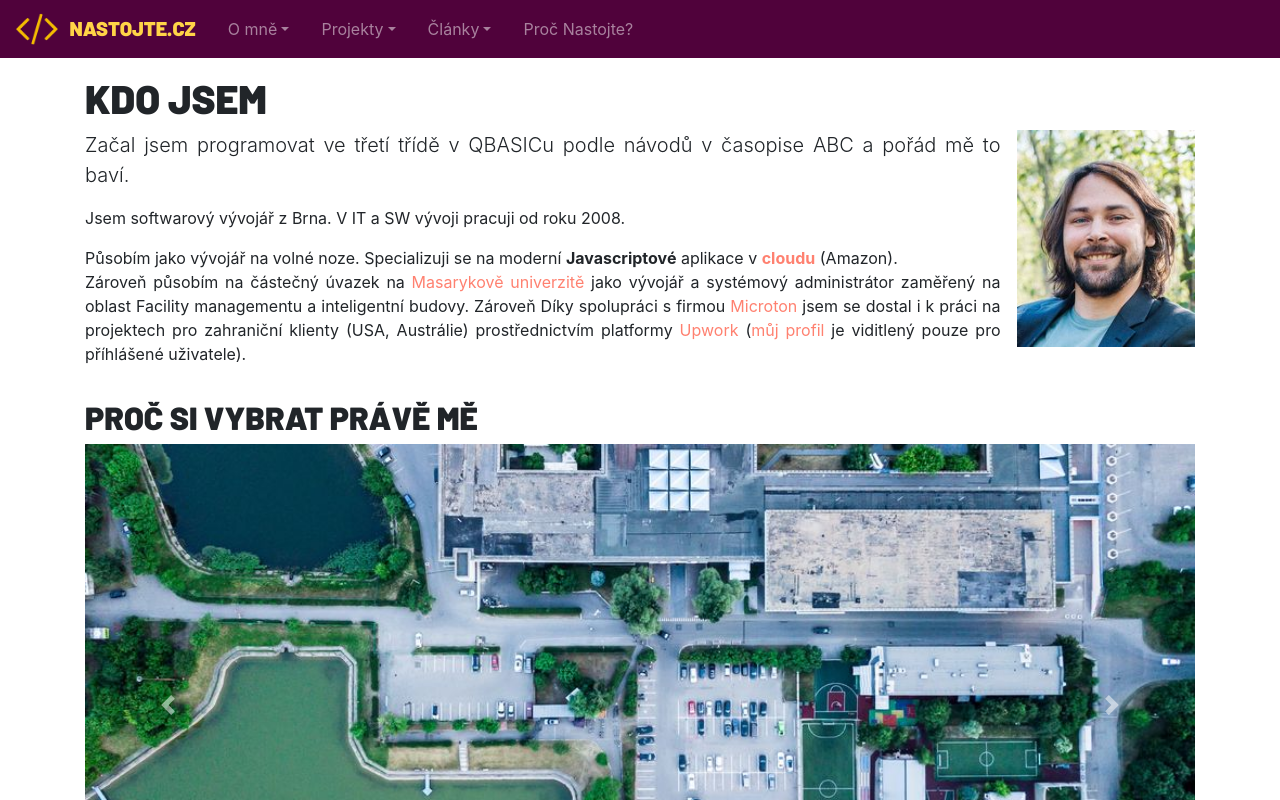
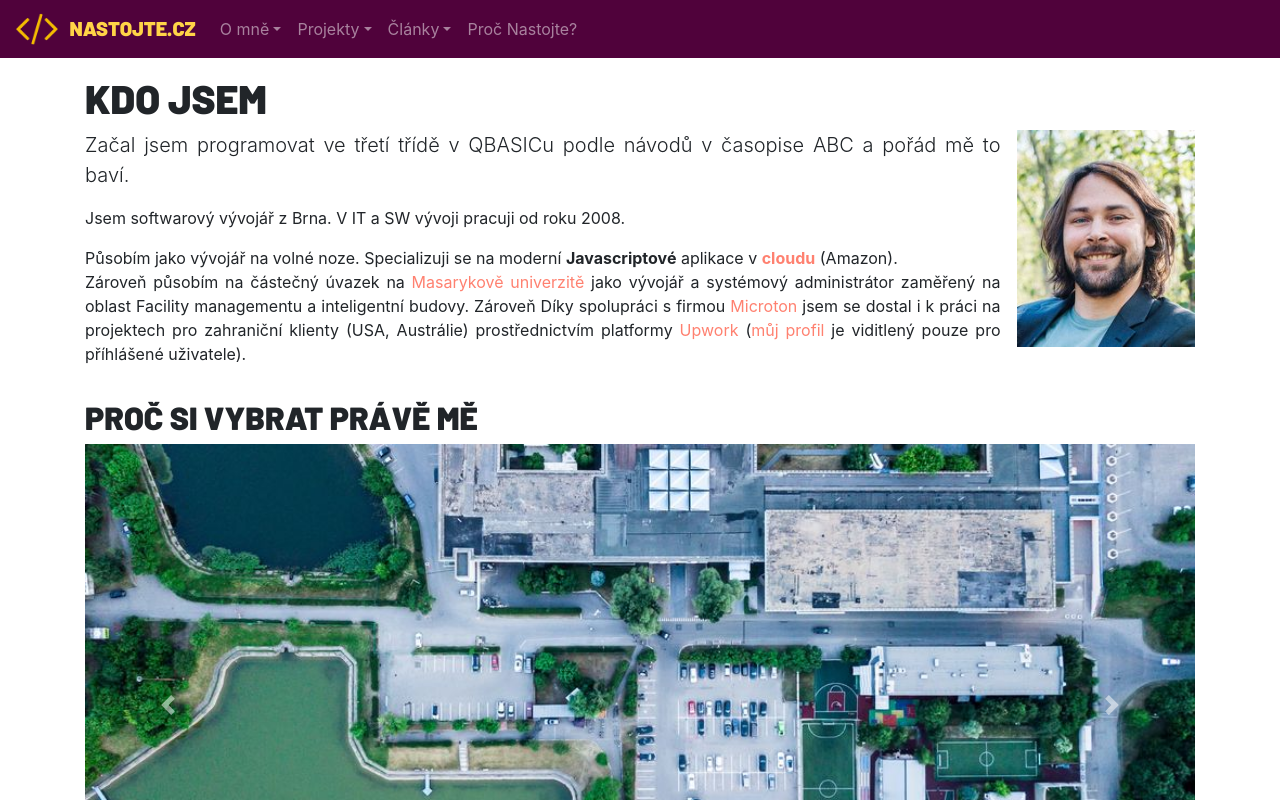
Before and after one commit to oookoook/nastojte-cz, a Vue app: page / in a window 1280 px wide. Shown: the top 800 px of the page. Built offline with nearby package versions, Linux system fonts and the light colour scheme; what vue-resource, vue-timers would draw is missing.

Commit message:
menu rework

```diff
--- a/src/App.vue
+++ b/src/App.vue
@@ -1,105 +1,40 @@
 <template>
   <div id="app">
     <page-menu :title="title" :ico="icon">
-      <li class="nav-item dropdown mx-2">
-        <a
-          class="nav-link dropdown-toggle"
-          href="#"
-          id="navbarAuthorMenuLink"
-          data-toggle="dropdown"
-          aria-haspopup="true"
-          aria-expanded="false"
-        >O mně</a>
-        <div class="dropdown-menu" aria-labelledby="navbarAuthorMenuLink">
-          <router-link class="dropdown-item" to="/"><b>Kdo jsem</b></router-link>
-          <router-link class="dropdown-item" to="/#why"><b>Výhody</b> • Proč si vybrat mě</router-link>
-          <router-link class="dropdown-item" to="/#what"><b>Služby</b> • Co nabízím</router-link>
-          <router-link class="dropdown-item" to="/#tools"><b>Schopnosti</b> • Co umím</router-link>
-          <router-link class="dropdown-item" to="/#contact"><b>Kontakt</b> • Jak mě oslovit</router-link>
-          <router-link class="dropdown-item" to="/#pricing"><b>Ceník</b> • Co za to</router-link>
-          <router-link class="dropdown-item" to="/#refs"><b>Reference</b> • Co už mám za sebou</router-link>
-        </div>
-      </li>
-      <li class="nav-item dropdown mx-2">
-        <a
-          class="nav-link dropdown-toggle"
-          href="#"
-          id="navbarAppsLink"
-          data-toggle="dropdown"
-          aria-haspopup="true"
-          aria-expanded="false"
-        >Projekty</a>
-        <div class="dropdown-menu" aria-labelledby="navbarAppsLink">
-          <a
-            class="dropdown-item"
-            href="https://schranky.nastojte.cz"
-            target="blank"
-          >Mapa poštovních schránek</a>
-          <a
-            class="dropdown-item"
-            href="https://spidertraits.sci.muni.cz"
-            target="blank"
-          >World Spider Trait Database</a>
-        </div>
-      </li>
-      <li class="nav-item dropdown mx-2">
-        <a
-          class="nav-link dropdown-toggle"
-          href="#"
-          id="navbarArticlesLink"
-          data-toggle="dropdown"
-          aria-haspopup="true"
-          aria-expanded="false"
-        >Články</a>
-        <div class="dropdown-menu" aria-labelledby="navbarArticlesLink">
-          <router-link v-for="a in articles" :key="a.key"
-            class="dropdown-item"
+      <b-nav-item-dropdown text="O mně">
+        <b-dropdown-item to="/"><b>Kdo jsem</b></b-dropdown-item>
+        <b-dropdown-item to="/#why"><b>Výhody</b> • Proč si vybrat mě</b-dropdown-item>
+        <b-dropdown-item to="/#what"><b>Služby</b> • Co nabízím</b-dropdown-item>
+        <b-dropdown-item to="/#tools"><b>Schopnosti</b> • Co umím</b-dropdown-item>
+        <b-dropdown-item to="/#contact"><b>Kontakt</b> • Jak mě oslovit</b-dropdown-item>
+        <b-dropdown-item to="/#pricing"><b>Ceník</b> • Co za to</b-dropdown-item>
+        <b-dropdown-item to="/#refs"><b>Reference</b> • Co už mám za sebou</b-dropdown-item>
+      </b-nav-item-dropdown>
+      <b-nav-item-dropdown text="Projekty">
+        <b-dropdown-item href="https://schranky.nastojte.cz" target="_blank">Mapa poštovních schránek</b-dropdown-item>
+        <b-dropdown-item href="https://spidertraits.sci.muni.cz" target="_blank">World Spider Trait Database</b-dropdown-item>
+      </b-nav-item-dropdown>
+      <b-nav-item-dropdown text="Články">
+        <b-dropdown-item v-for="a in articles" :key="a.key"
             :to="`/articles/${a.key}`"
-          >{{ a.title }}</router-link>
-          <a
-            class="dropdown-item"
-            href="https://medium.com/@akucera/%C3%BAvod-o-%C4%8Dem-to-bude-e57c8b397ea0"
-            target="blank"
-          >Produktivita na volné noze</a>
-          <a
-            class="dropdown-item"
-            href="https://www.tzb-info.cz/facility-management/11078-bms-na-masarykove-univerzite"
-            target="blank"
-          >BMS na Masarykově univerzitě</a>
-          <a
-            class="dropdown-item"
-            href="https://www.tzb-info.cz/fm-sluzby/11421-zajisteni-spolehlivosti-bms"
-            target="blank"
-          >Zajištění spolehlivosti BMS</a>
-          <a
-            class="dropdown-item"
-            href="https://doi.org/10.1016/j.aei.2018.01.002"
-            target="blank"
-          >Semantic BMS</a>
-
-        </div>
-      </li>
-      <li class="nav-item mx-2">
-        <router-link class="nav-link" to="/vonnegut">Proč Nastojte?</router-link>
-      </li>
-
+          >{{ a.title }}</b-dropdown-item>
+        <b-dropdown-item href="https://medium.com/@akucera/%C3%BAvod-o-%C4%8Dem-to-bude-e57c8b397ea0" target="_blank">Produktivita na volné noze</b-dropdown-item>
+        <b-dropdown-item href="https://www.tzb-info.cz/facility-management/11078-bms-na-masarykove-univerzite" target="_blank">BMS na Masarykově univerzitě</b-dropdown-item>
+        <b-dropdown-item href="https://www.tzb-info.cz/fm-sluzby/11421-zajisteni-spolehlivosti-bms" target="_blank">Zajištění spolehlivosti BMS</b-dropdown-item>
+        <b-dropdown-item href="https://doi.org/10.1016/j.aei.2018.01.002" target="_blank">Semantic BMS</b-dropdown-item>
+      </b-nav-item-dropdown>
+      <b-nav-item to="/vonnegut">Proč Nastojte?</b-nav-item>
     </page-menu>
     <router-view></router-view>
-    <!--
-    <footer class="py-3 mt-5 bg-nastojte">
-      <div class="container text-center">
-        <span class="text-white">Adam Kučera, 2020</span>
-      </div>
-    </footer>
-    -->
-    <page-footer :email="'adam@nastojte.cz'"  :title="title" :ico="icon"/>
+    <page-footer :title="title" :ico="icon"/>
   </div>
 </template>
 
 <script>
 import PageMenu from "./Menu.vue";
-import PageFooter from "./Footer.vue"
-import articlesList from "./articles-md/list"
+import PageFooter from "./Footer.vue";
+import articlesList from "./articles-md/list";
+
 export default {
   name: "nastojteApp",
   components: {
--- a/src/Menu.vue
+++ b/src/Menu.vue
@@ -1,17 +1,17 @@
 <template>
-  <nav id="menu" class="navbar sticky-top navbar-dark navbar-expand-lg mb-3 bg-nastojte">
-    <a class="navbar-brand title-nastojte" href="#">
-        <img :src="ico" height="32px" class="d-inline-block align-top mr-2" alt="Logo">
-        {{ title }}</a>
-    <button class="navbar-toggler" type="button" data-toggle="collapse" data-target="#navbarNavDropdown" aria-controls="navbarNavDropdown" aria-expanded="false" aria-label="Toggle navigation">
-        <span class="navbar-toggler-icon"></span>
-    </button>
-    <div class="collapse navbar-collapse" id="navbarNavDropdown">
-        <ul class="navbar-nav">
+
+  <b-navbar id="menu" type="dark" toggleable="sm" sticky class="mb-3 bg-nastojte">
+    <b-navbar-toggle target="nav-text-collapse"></b-navbar-toggle>
+    <b-navbar-brand class="title-nastojte" href="#"><img :src="ico" height="32px" class="d-inline-block align-top mr-2" alt="Logo">
+        {{ title }}
+    </b-navbar-brand>
+
+    <b-collapse id="nav-text-collapse" is-nav>
+    <b-navbar-nav>
         <slot></slot>
-    </ul>
-  </div>
-  </nav>
+    </b-navbar-nav>
+    </b-collapse>
+  </b-navbar>
 </template>
 
 <script>
```
